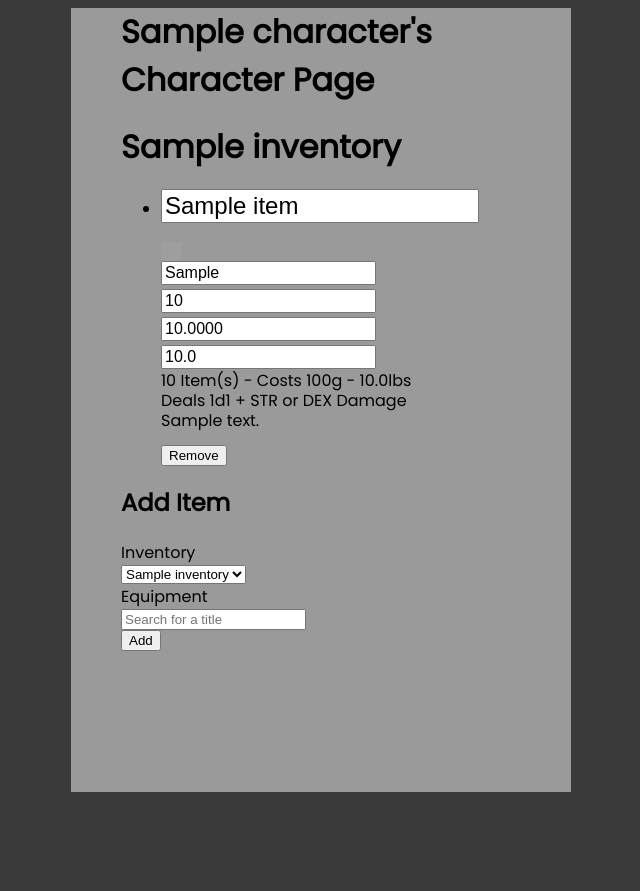
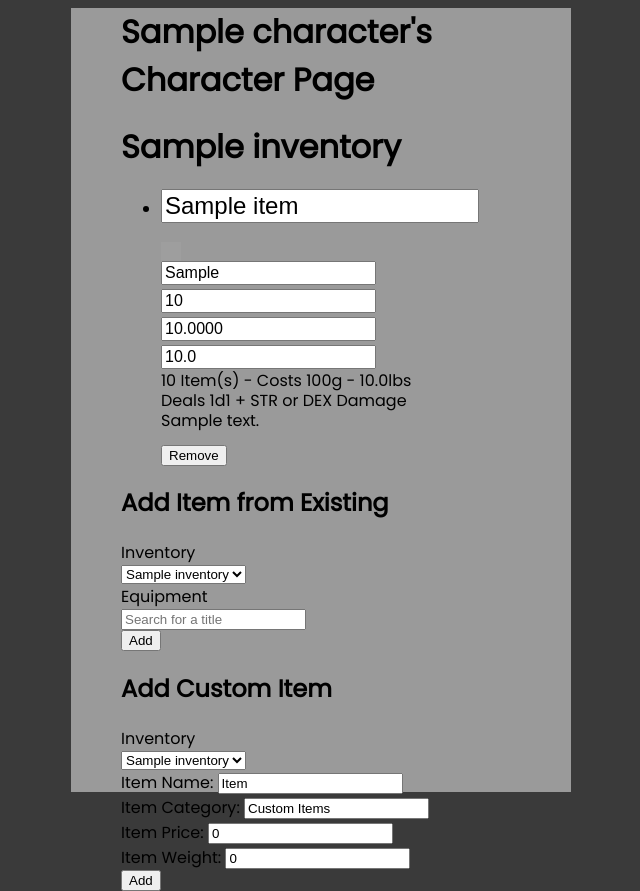
Before and after one commit to EricBaumhoverAtClark/dndinventory, a Django app: page /character/1/ in a window 1280 px wide. Shown: the whole page, without its empty margins (319-959 px from the left). Before the commit the page ends 792 px from the top, so only its background shows below. Run offline with Django 3.2, Linux system fonts and the light colour scheme; tables that the repository leaves empty hold one stand-in row (values such as "Sample post"); parts of the project's set-up code (start-up, migrations or seed data) failed here and were passed over; grey boxes are pictures that could not be loaded.

Commit message:
Adding Custom Items w/o Equipment

```diff
--- a/django/djangoproject/dndinventory/templates/dndinventory/character.html
+++ b/django/djangoproject/dndinventory/templates/dndinventory/character.html
@@ -19,7 +19,7 @@
 	</ul>
 </div>
 {% endfor %}
-<h2>Add Item</h2>
+<h2>Add Item from Existing</h2>
 <form>
 	<label>Inventory</label><br>
 	<select id="inventory-select" name="inventory">
@@ -34,6 +34,44 @@
 	</div>
 	<input type="submit" value="Add">
 </form>
+<h2>Add Custom Item</h2>
+<form>
+	<label>Inventory</label><br>
+	<select id="inventory-select" name="inventory">
+	{% for inventory in character.inventories %}
+	<option value="{{inventory.id}}">
+		{{inventory.name}}
+	</option>
+	{% endfor %}
+	</select>
+	<div>
+		<label> Item Name:
+			<input class="custom-item-name" name="custom_name"
+					value="Item">
+			</input>
+		</label>
+		<br>
+		<label> Item Category:
+			<input class="custom-item-category" name="custom_category"
+					value="Custom Items">
+			</input>
+		</label>
+		<br>
+		<label> Item Price:
+			<input type="number" class="custom-item-price" name="custom_price"
+					value="0">
+			</input>
+		</label>
+		<br>
+		<label> Item Weight:
+			<input type="number" class="custom-item-weight" name="custom_weight"
+					value="0">
+			</input>
+		</label>
+		<br>
+	</div>
+	<input type="submit" value="Add">
+</form>
 </div>
 </div>
 {% endblock %}
--- a/django/djangoproject/dndinventory/views.py
+++ b/django/djangoproject/dndinventory/views.py
@@ -17,17 +17,32 @@ def character(request, id):
     print(inventory)
 
     if inventory:
+        try:
+            inventory_object = Inventory.objects.get(pk=inventory)
 
-        inventory_object = Inventory.objects.get(pk=inventory)
+            equipment = request.GET.get('equipment','')
+            custom_name = request.GET.get('custom_name', "")
+            if equipment:
+                equipment_object = Equipment.objects.get(pk=equipment)
 
-        equipment = request.GET.get('equipment','')
-        if equipment:
-            equipment_object = Equipment.objects.get(pk=equipment)
+                new_item = Item(inventory=inventory_object, equipment=equipment_object)
+                new_item.save()
 
-            new_item = Item(inventory=inventory_object, equipment=equipment_object)
-            new_item.save()
+            elif custom_name:
+                custom_category = request.GET.get('custom_category', "")
+                custom_price = request.GET.get('custom_price', 0)
+                custom_weight = request.GET.get('custom_weight', 0)
+
+                new_item = Item(inventory=inventory_object, custom_name=custom_name, custom_category=custom_category, custom_price=custom_price, custom_weight=custom_weight)
+                new_item.save()
+        except:
+            # TODO Error
+            return redirect(to="home")
 
         return redirect(to="character", id=id)
+
+
+
 
     item_id = request.GET.get('item_id', 0)
 
```
